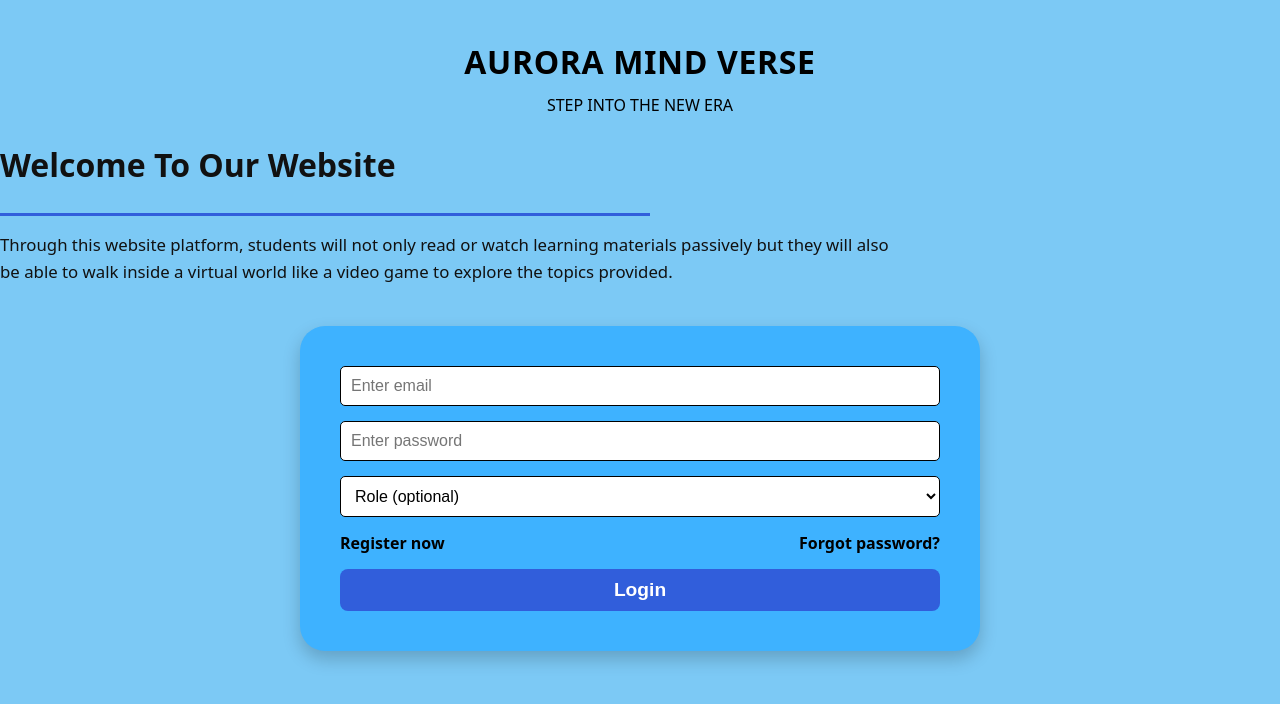
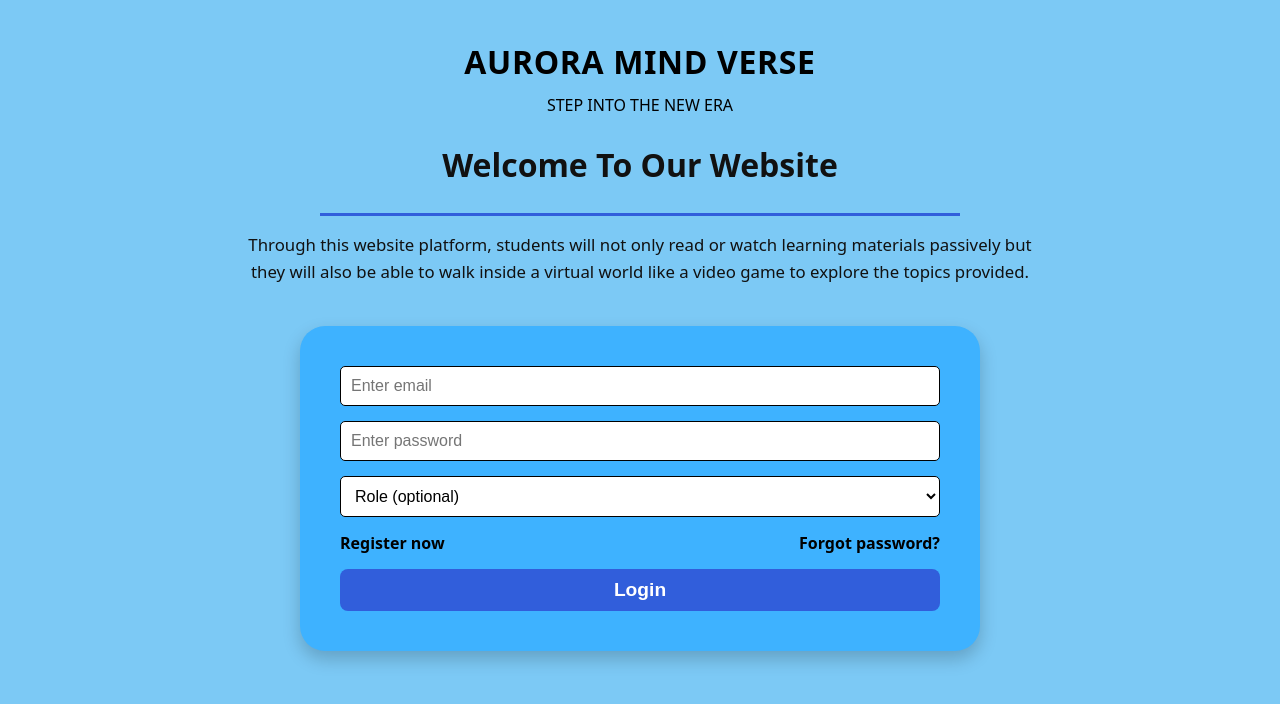
Before and after one commit to Khabir-rusyaidi/aurora-mindverse, a Next.js app: page / in a window 1280 px wide. Shown: the top 704 px of the page. Built offline with nearby package versions, Linux system fonts and the light colour scheme; no server answers.

Commit message:
update project

```diff
--- a/app/globals.css
+++ b/app/globals.css
@@ -345,3 +345,16 @@ body.amv-fullscreen-about > * { max-width: none !important; width: 100% !importa
   text-decoration: none;
 }
 .schedule-btn:hover { color: #333; }
+
+/* Center the welcome section horizontally */
+.welcome-section {
+  text-align: center;           /* center all text inside */
+  margin: 0 auto;               /* center the whole block */
+  max-width: 800px;             /* optional: keep nice readable width */
+}
+
+/* Optional: center the divider line under title */
+.divider {
+  margin: 0.5rem auto 1rem auto;  /* top/bottom spacing */
+  width: 80%;                     /* reduce line width a bit */
+}
```
